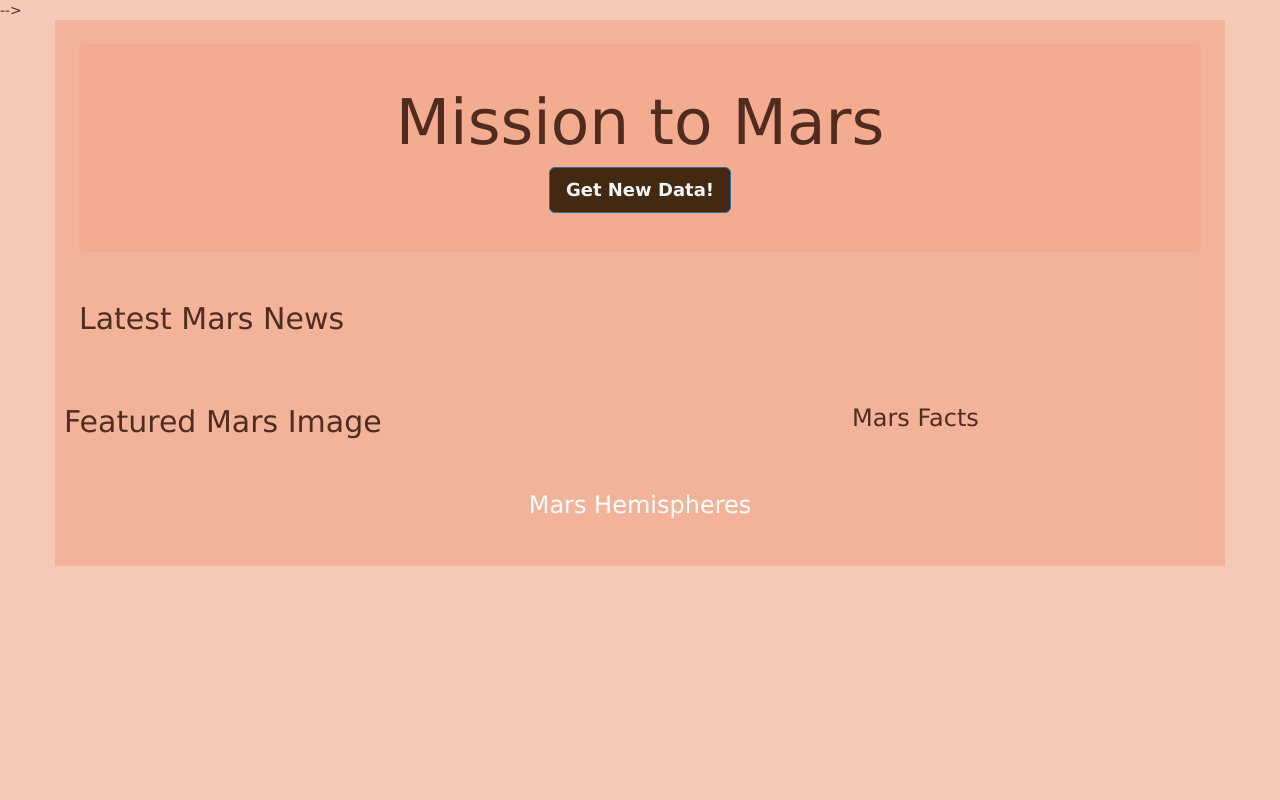
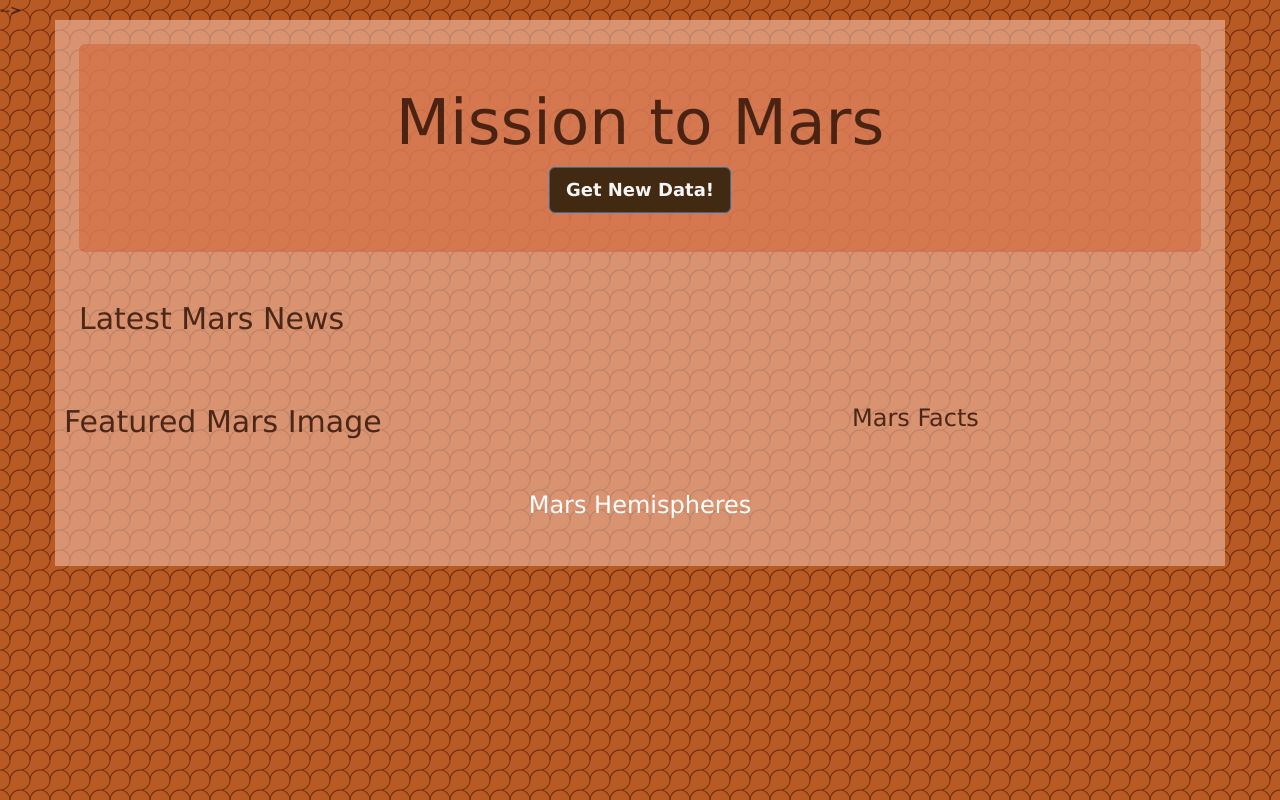
Before and after one commit to Brandy-knust/Web-Scraping-Challenge, a Flask app: template starter_code/templates/index.html in a window 1280 px wide. Run offline with Flask 2, Linux system fonts and the light colour scheme; the template is opened without the code that fills it, so the values that code supplies are empty; some libraries are stand-ins or nearby versions.

Commit message:
1100am 4-25

```diff
--- a/starter_code/static/style.css
+++ b/starter_code/static/style.css
@@ -4,14 +4,18 @@ img{
 
 
 .container{
-  background-color:rgba(240, 165, 135, 0.596);
+  background-color:rgba(240, 186, 164, 0.596);
   padding: 24px;
   border: 25px;
   border: rgba(209, 85, 27, 0.808);
 }
 
 body {
-  background: rgba(243, 190, 169, 0.822);
+  background:
+  radial-gradient(circle at 0% 50%, rgba(96, 16, 48, 0) 9px, rgb(119, 46, 12) 10px, rgba(96, 45, 16, 0) 11px) 0px 10px,
+  radial-gradient(at 100% 100%,      rgba(96, 39, 16, 0) 9px, rgb(102, 37, 17) 10px, rgba(96, 39, 16, 0) 11px),
+  rgb(184, 90, 36);
+  background-size: 20px 20px;
   font-family: Verdana, Geneva, Tahoma, sans-serif;
   color: rgba(48, 18, 7, 0.836);
   font: medium;
@@ -19,7 +23,7 @@ body {
 }
 
 .jumbotron-style{
-  background-color:rgba(245, 168, 138, 0.596);
+  background-color:rgba(211, 96, 51, 0.514);
   padding: 24px;
   border: 25px;
   border: rgba(156, 61, 5, 0.808);
--- a/starter_code/templates/index.html
+++ b/starter_code/templates/index.html
@@ -39,7 +39,19 @@
         <div class="col-md-12 label">
           <h3>Mars Hemispheres</h3></br>
         </div>
-        {% for item in MarsHemispheres %}
+        {% for x in return_data.MarsHemispheres %}
+        <div class="col-md-6">
+          <div class="card">
+            <img src="{{x.hemisphere_image_urls}}" alt="...">
+
+            <div class="caption">
+            <h3>{{x.hemisphere_titles}}</h3>
+
+            </div>
+          </div>
+        </div>
+        {% endfor %}
+        <!-- {% for item in MarsHemispheres %}
         <div class="col-md-6">
           <div class="card" style="width: auto;">
             <div class="card-body">
@@ -47,7 +59,7 @@
             </div>
           </div>
         </div>
-        {% endfor %}
+        {% endfor %} -->
       </div>
     </div>
   </div>
```
Also changed, not shown: 1 other file.
